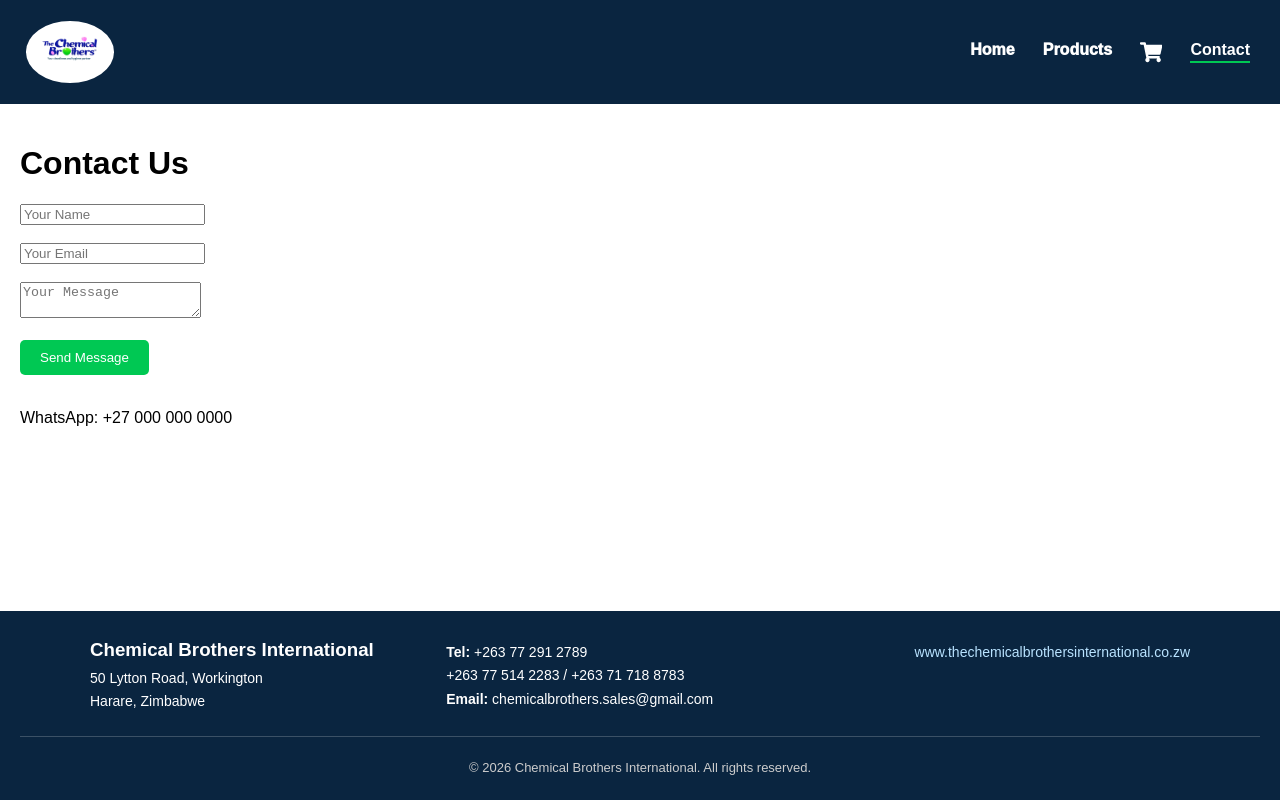
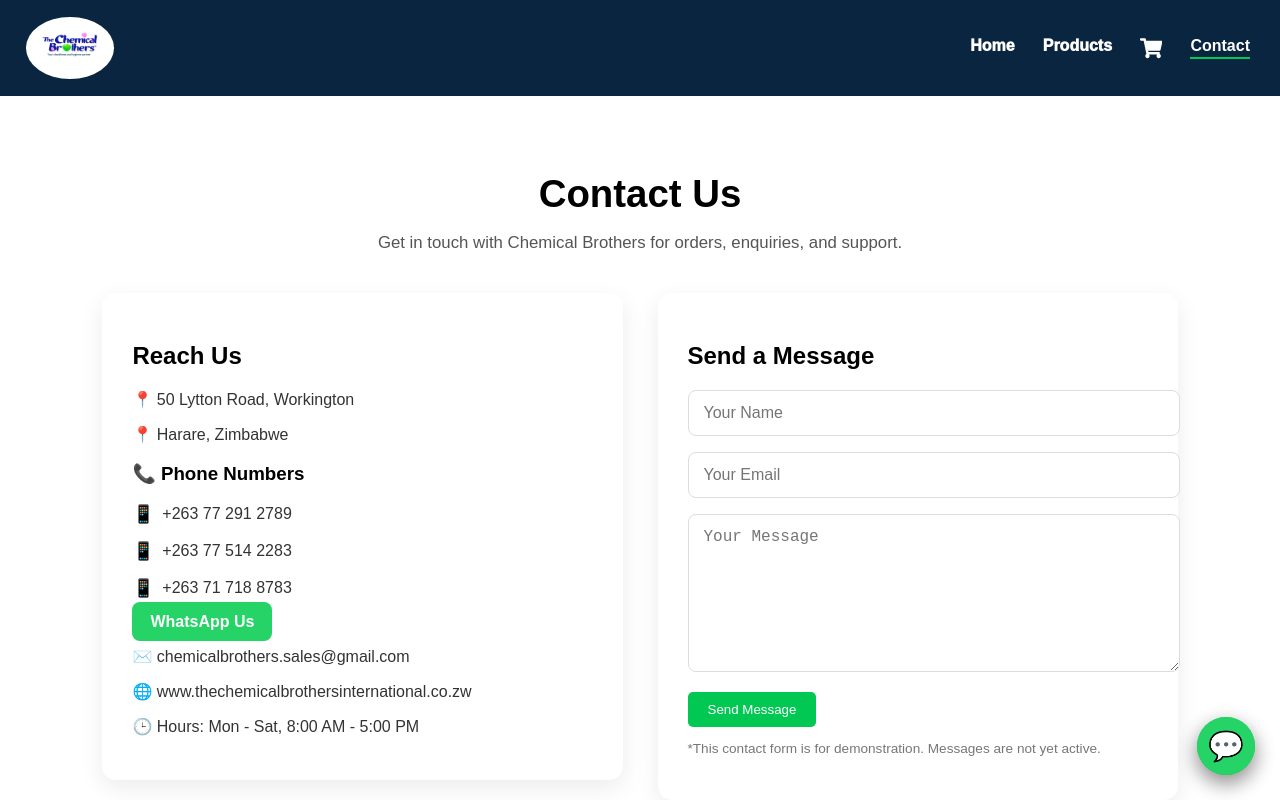
Before and after one commit to FayaMan22/Chemical-Brothers-Full-Stack, a React app in the folder frontend/: page /contact in a window 1280 px wide. Shown: the top 800 px of the page. Built offline with nearby package versions, Linux system fonts and the light colour scheme; sample sign-in values are in the browser's storage; the HTML template or start-up script is replaced by a standard one.

Commit message:
Vlient-ready version (UI + contact + admin acess)

```diff
--- a/frontend/src/Styles/global.css
+++ b/frontend/src/Styles/global.css
@@ -992,18 +992,43 @@
   text-align: right;
 }
 
-.invoice-header-row {
+.invoice-title-row {
+  text-align: center;
+  margin-bottom: 20px;
+}
+
+.invoice-title-row h1 {
+  font-size: 2.2rem;
+  margin: 0;
+}
+
+.invoice-details-row {
   display: grid;
-  justify-content: space-between;
-  align-items: center;
-  margin-bottom: 16px;
-  grid-template-columns: 1fr 0.8fr 1.7fr;
+  grid-template-columns: 1fr 2.2fr;
+  gap: 40px;
+  align-items: start;
+  margin-bottom: 25px;
+}
+
+.invoice-left {
+  text-align: left;
+}
+
+.invoice-right {
+  text-align: right;
+  font-size: 0.85rem;
+  line-height: 1.3;
+}
+
+.invoice-right p {
+  margin: 3px 0;
 }
 
 .invoice-logo {
-  width: 200px;   /* increase from 100px */
+  max-width: 180px;
   height: auto;
-  margin-bottom: 10px;
+  display: block;
+  margin-bottom: 15px;
 }
 
 .invoice-info {
@@ -1035,6 +1060,12 @@
 .invoice-totals p,
 .invoice-totals h3 {
   margin: 3px 0;
+}
+
+.hide-buttons .print-invoice-btn,
+.hide-buttons .secondary-btn,
+.hide-buttons .status-actions {
+  display: none !important;
 }
 
 @media print {
@@ -1071,13 +1102,6 @@
   width: 150px;   /* increase from 100px */
   height: auto;
   margin-bottom: 10px;
-}
-
- .invoice-header-row {
-  display: grid;
-  grid-template-columns: 1fr 0.8fr 1.7fr;
-  align-items: flex-start;
-  margin-bottom: 16px;
 }
 
 .invoice-left {
@@ -1278,3 +1302,265 @@
   color: #5f6f81;
   margin-top: 30px;
 }
+
+.checkout-page {
+  padding: 60px 8%;
+  background: #f8fbff;
+  min-height: 100vh;
+}
+
+.checkout-page h1 {
+  text-align: center;
+  color: #102a43;
+  margin-bottom: 35px;
+}
+
+.checkout-layout {
+  display: grid;
+  grid-template-columns: 1.2fr 0.8fr;
+  gap: 30px;
+}
+
+.checkout-form,
+.checkout-summary {
+  background: white;
+  padding: 28px;
+  border-radius: 18px;
+  box-shadow: 0 8px 22px rgba(0, 0, 0, 0.08);
+}
+
+.checkout-form h2,
+.checkout-summary h2 {
+  color: #102a43;
+  margin-bottom: 20px;
+}
+
+.checkout-form input,
+.checkout-form textarea {
+  width: 100%;
+  padding: 13px 14px;
+  margin-bottom: 15px;
+  border: 1px solid #d7e2ec;
+  border-radius: 10px;
+  font-size: 0.95rem;
+}
+
+.checkout-form textarea {
+  min-height: 110px;
+  resize: vertical;
+}
+
+.checkout-item {
+  display: flex;
+  justify-content: space-between;
+  gap: 15px;
+  margin-bottom: 16px;
+}
+
+.checkout-item p {
+  color: #5f6f81;
+  margin-top: 5px;
+}
+
+.summary-row {
+  display: flex;
+  justify-content: space-between;
+  margin-top: 18px;
+}
+
+.total-row {
+  font-size: 1.2rem;
+  color: #0077b6;
+}
+
+.checkout-error {
+  color: #e63946;
+  font-weight: 600;
+  margin-bottom: 15px;
+}
+
+@media (max-width: 800px) {
+  .checkout-layout {
+    grid-template-columns: 1fr;
+  }
+}
+
+.order-success {
+  padding: 60px 8%;
+  text-align: center;
+}
+
+.order-card {
+  background: white;
+  padding: 30px;
+  border-radius: 16px;
+  max-width: 600px;
+  margin: 30px auto;
+  box-shadow: 0 8px 22px rgba(0,0,0,0.08);
+  text-align: left;
+}
+
+.order-card p {
+  margin: 8px 0;
+}
+
+.order-actions {
+  display: flex;
+  justify-content: center;
+  gap: 15px;
+}
+
+.contact-page {
+  padding: 50px 8%;
+}
+
+.contact-header {
+  text-align: center;
+  margin-bottom: 40px;
+}
+
+.contact-header h1 {
+  font-size: 2.4rem;
+  margin-bottom: 10px;
+}
+
+.contact-header p {
+  color: #555;
+  font-size: 1.05rem;
+}
+
+.contact-content {
+  display: grid;
+  grid-template-columns: 1fr 1fr;
+  gap: 35px;
+  align-items: start;
+}
+
+.contact-info-card,
+.contact-form-card {
+  background: #ffffff;
+  padding: 30px;
+  border-radius: 14px;
+  box-shadow: 0 8px 24px rgba(0, 0, 0, 0.08);
+}
+
+.contact-info-card h2,
+.contact-form-card h2 {
+  margin-bottom: 20px;
+}
+
+.contact-info-card p {
+  margin-bottom: 14px;
+  color: #333;
+}
+
+.contact-form-card input,
+.contact-form-card textarea {
+  width: 100%;
+  padding: 13px 15px;
+  margin-bottom: 16px;
+  border: 1px solid #ddd;
+  border-radius: 8px;
+  font-size: 1rem;
+}
+
+.contact-form-card textarea {
+  min-height: 130px;
+  resize: vertical;
+}
+
+.contact-buttons {
+  display: flex;
+  gap: 12px;
+  flex-wrap: wrap;
+  margin-top: 25px;
+}
+
+.contact-btn {
+  text-decoration: none;
+  background: #0b5ed7;
+  color: white;
+  padding: 11px 18px;
+  border-radius: 8px;
+  font-weight: 600;
+}
+
+.contact-btn.whatsapp {
+  background: #25d366;
+}
+
+.contact-btn.whatsapp:hover {
+  color: #0b5ed7;
+}
+
+@media (max-width: 768px) {
+  .contact-content {
+    grid-template-columns: 1fr;
+  }
+
+  .contact-page {
+    padding: 35px 5%;
+  }
+}
+
+.phone-item {
+  margin-bottom: 10px;
+}
+
+.phone-link {
+  display: inline-flex;
+  align-items: center;
+  gap: 8px;
+  text-decoration: none;
+  color: #333;
+  font-weight: 500;
+  transition: color 0.3s ease;
+}
+
+.phone-icon {
+  font-size: 1.1rem;
+  transition: transform 0.3s ease, color 0.3s ease;
+}
+
+/* Hover effect */
+.phone-link:hover {
+  color: #0b5ed7;
+}
+
+.phone-link:hover .phone-icon {
+  color: #0b5ed7;
+  transform: scale(1.2);
+}
+.floating-whatsapp {
+  position: fixed;
+  right: 25px;
+  bottom: 25px;
+  width: 58px;
+  height: 58px;
+  background: #25d366;
+  color: white;
+  border-radius: 50%;
+  display: flex;
+  align-items: center;
+  justify-content: center;
+  text-decoration: none;
+  font-size: 1.8rem;
+  box-shadow: 0 8px 20px rgba(0, 0, 0, 0.25);
+  z-index: 999;
+  transition: transform 0.3s ease, background 0.3s ease;
+}
+
+.floating-whatsapp:hover {
+  transform: scale(1.1);
+  background: #1ebe5d;
+}
+
+.admin-link {
+  font-size: 0.8rem;
+  color: #999;
+  text-decoration: none;
+}
+
+.admin-link:hover {
+  color: #0b5ed7;
+}
--- a/frontend/src/components/common/Footer.jsx
+++ b/frontend/src/components/common/Footer.jsx
@@ -1,4 +1,5 @@
 import company from "../config/company";
+import { Link } from "react-router-dom";
 
 function Footer() {
   return (
@@ -32,6 +33,9 @@
               {company.website}
             </a>
           </p>
+          <Link to="/admin/login" className="admin-link">
+              Admin
+           </Link>
         </div>
 
       </div>
--- a/frontend/src/components/common/Layout.jsx
+++ b/frontend/src/components/common/Layout.jsx
@@ -1,15 +1,28 @@
 import { Outlet } from "react-router-dom";
 import Navbar from "./Navbar";
 import Footer from "./Footer";
+import company from "../config/company";
 
 export default function Layout() {
   return (
     <>
       <Navbar />
+
       <div className="page-container">
         <Outlet />
       </div>
+
       <Footer />
+
+      <a
+        href={`https://wa.me/${company.phone1.replace(/\D/g, "")}`}
+        target="_blank"
+        rel="noreferrer"
+        className="floating-whatsapp"
+        title="Chat with us on WhatsApp"
+      >
+        💬
+      </a>
     </>
   );
 }
--- a/frontend/src/pages/CheckoutPage.jsx
+++ b/frontend/src/pages/CheckoutPage.jsx
@@ -65,7 +65,9 @@
       }
 
       clearCart();
-      navigate("/order-success");
+      navigate("/order-success", {
+        state: {order: data.order}
+      });
     } catch (err) {
       setError(err.message || "Something went wrong.");
     } finally {
@@ -74,10 +76,13 @@
   };
 
   return (
-    <div style={{ padding: "20px" }} className="page-container">
+    <main className="checkout-page">
       <h1>Checkout</h1>
 
-      <form onSubmit={handleSubmit}>
+      <div className="checkout-layout">
+        <form className="checkout-form" onSubmit={handleSubmit}>
+          <h2>Customer Details</h2>
+
           <input
             type="text"
             name="name"
@@ -86,7 +91,6 @@
             value={form.name}
             onChange={handleChange}
           />
-        <br /><br />
 
           <input
             type="email"
@@ -96,7 +100,6 @@
             value={form.email}
             onChange={handleChange}
           />
-        <br /><br />
 
           <input
             type="text"
@@ -106,7 +109,6 @@
             value={form.phone}
             onChange={handleChange}
           />
-        <br /><br />
 
           <textarea
             name="address"
@@ -115,17 +117,35 @@
             value={form.address}
             onChange={handleChange}
           />
-        <br /><br />
 
-        <h3>Subtotal: {formatCurrency(subtotal)}</h3>
-        <h2>Total: {formatCurrency(total)}</h2>
-
-        {error && <p style={{ color: "red" }}>{error}</p>}
+          {error && <p className="checkout-error">{error}</p>}
 
           <button className="btn" type="submit" disabled={loading}>
             {loading ? "Placing Order..." : "Place Order"}
           </button>
         </form>
+
+        <aside className="checkout-summary">
+          <h2>Order Summary</h2>
+
+          {cartItems.map((item) => (
+            <div key={item.id} className="checkout-item">
+              <div>
+                <strong>{item.name}</strong>
+                <p>Qty: {item.quantity}</p>
               </div>
+              <span>{formatCurrency(item.price * item.quantity)}</span>
+            </div>
+          ))}
+
+          <hr />
+
+          <div className="summary-row total-row">
+            <span>Total</span>
+            <strong>{formatCurrency(total)}</strong>
+          </div>
+        </aside>
+      </div>
+    </main>
   );
 }
--- a/frontend/src/pages/ContactPage.jsx
+++ b/frontend/src/pages/ContactPage.jsx
@@ -1,6 +1,5 @@
-import Navbar from "../components/common/Navbar";
-import Footer from "../components/common/Footer";
 import { useState } from "react";
+import company from "../components/config/company";
 
 export default function ContactPage() {
   const [form, setForm] = useState({
@@ -16,49 +15,96 @@
   const handleSubmit = (e) => {
     e.preventDefault();
     alert("Message sent!");
+    setForm({ name: "", email: "", message: "" });
   };
 
   return (
-    <>
-      <div style={{ padding: "20px" }} className="page-container">
+    <div className="contact-page page-container">
+      <div className="contact-header">
         <h1>Contact Us</h1>
+        <p>Get in touch with Chemical Brothers for orders, enquiries, and support.</p>
+      </div>
 
-        <form onSubmit={handleSubmit}>
+      <div className="contact-content">
+        <div className="contact-info-card">
+          <h2>Reach Us</h2>
+
+          <p>📍 {company.addressLine1}</p>
+          <p>📍 {company.addressLine2}</p>
+
+          <h3>📞 Phone Numbers</h3>
+            {[company.phone1, company.phone2, company.phone3].map((phone, index) => {
+              const cleanNumber = phone.replace(/\D/g, "");
+
+              return (
+                <p key={index} className="phone-item">
+                  <a href={`tel:${cleanNumber}`} className="phone-link" title="Click to call">
+                    <span className="phone-icon">📱</span>
+                    {phone}
+                  </a>
+                </p>
+              );
+            })}
+            <a
+            href={`https://wa.me/${company.phone1.replace(/\D/g, "")}`}
+            target="_blank"
+            rel="noreferrer"
+            className="contact-btn whatsapp"
+          >
+            WhatsApp Us
+          </a>
+          <a
+            href={`https://wa.me/${company.phone1.replace(/\D/g, "")}`}
+            target="_blank"
+            rel="noreferrer"
+            className="floating-whatsapp"
+            title="Chat with us on WhatsApp"
+          >
+            💬
+          </a>
+          <p>✉️ {company.email}</p>
+          <p>🌐 {company.website}</p>
+          <p>🕒 Hours: Mon - Sat, 8:00 AM - 5:00 PM</p>
+
+        </div>
+
+        <form className="contact-form-card" onSubmit={handleSubmit}>
+          <h2>Send a Message</h2>
+
           <input
             type="text"
             name="name"
             placeholder="Your Name"
             required
+            value={form.name}
             onChange={handleChange}
           />
-          <br /><br />
 
           <input
             type="email"
             name="email"
             placeholder="Your Email"
             required
+            value={form.email}
             onChange={handleChange}
           />
-          <br /><br />
 
           <textarea
             name="message"
             placeholder="Your Message"
             required
+            value={form.message}
             onChange={handleChange}
           />
-          <br /><br />
 
           <button className="btn" type="submit">
             Send Message
           </button>
+          <p style={{ fontSize: "0.85rem", color: "#777" }}>
+            *This contact form is for demonstration. Messages are not yet active.
+          </p>
         </form>
-
-        <br />
-
-        <p>WhatsApp: +27 000 000 0000</p>
       </div>
-    </>
+    </div>
   );
 }
```
Also changed, not shown: frontend/src/pages/AdminOrdersPage.jsx (+30 -35 lines), frontend/src/pages/OrderSuccessPage.jsx (+40 -10 lines), 1 other file (tests, documents, lock files or other folders). Lines whose indentation alone changed are shown as unchanged.
